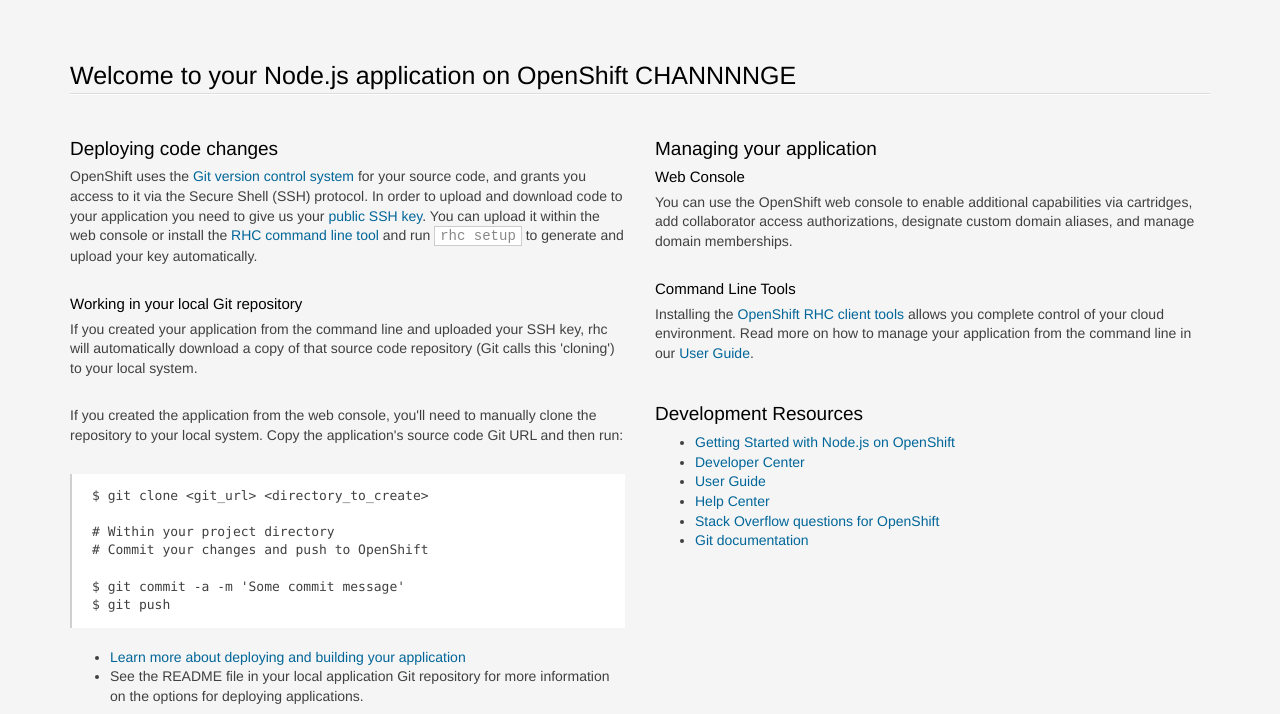
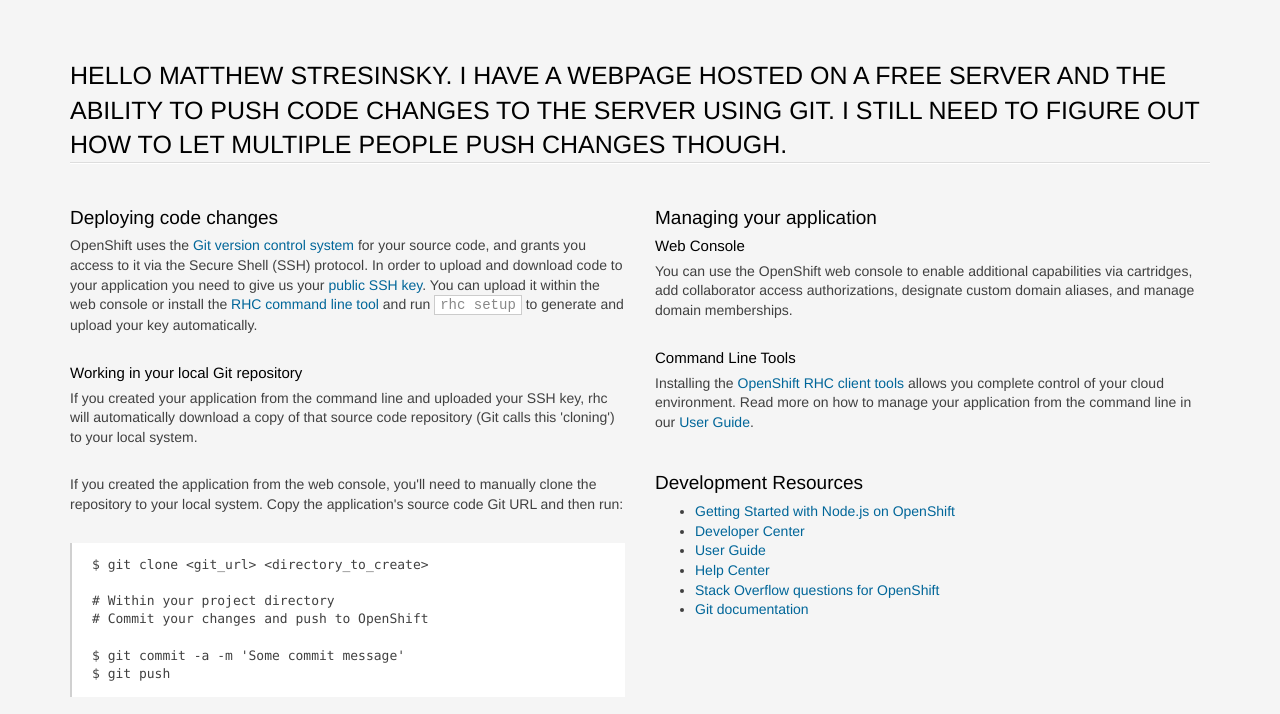
Before and after one commit to zekeage/alphabet, a website: page index.html in a window 1280 px wide. Shown: the top 714 px of the page. Drawn offline with Linux system fonts and the light colour scheme.

Commit message:
note to matt

```diff
--- a/index.html
+++ b/index.html
@@ -207,7 +207,7 @@
 <body>
 <section class='container'>
           <hgroup>
-            <h1>Welcome to your Node.js application on OpenShift CHANNNNGE</h1>
+            <h1>HELLO MATTHEW STRESINSKY.  I HAVE A WEBPAGE HOSTED ON A FREE SERVER AND THE ABILITY TO PUSH CODE CHANGES TO THE SERVER USING GIT.  I STILL NEED TO FIGURE OUT HOW TO LET MULTIPLE PEOPLE PUSH CHANGES THOUGH.</h1>
           </hgroup>
 
 
```
